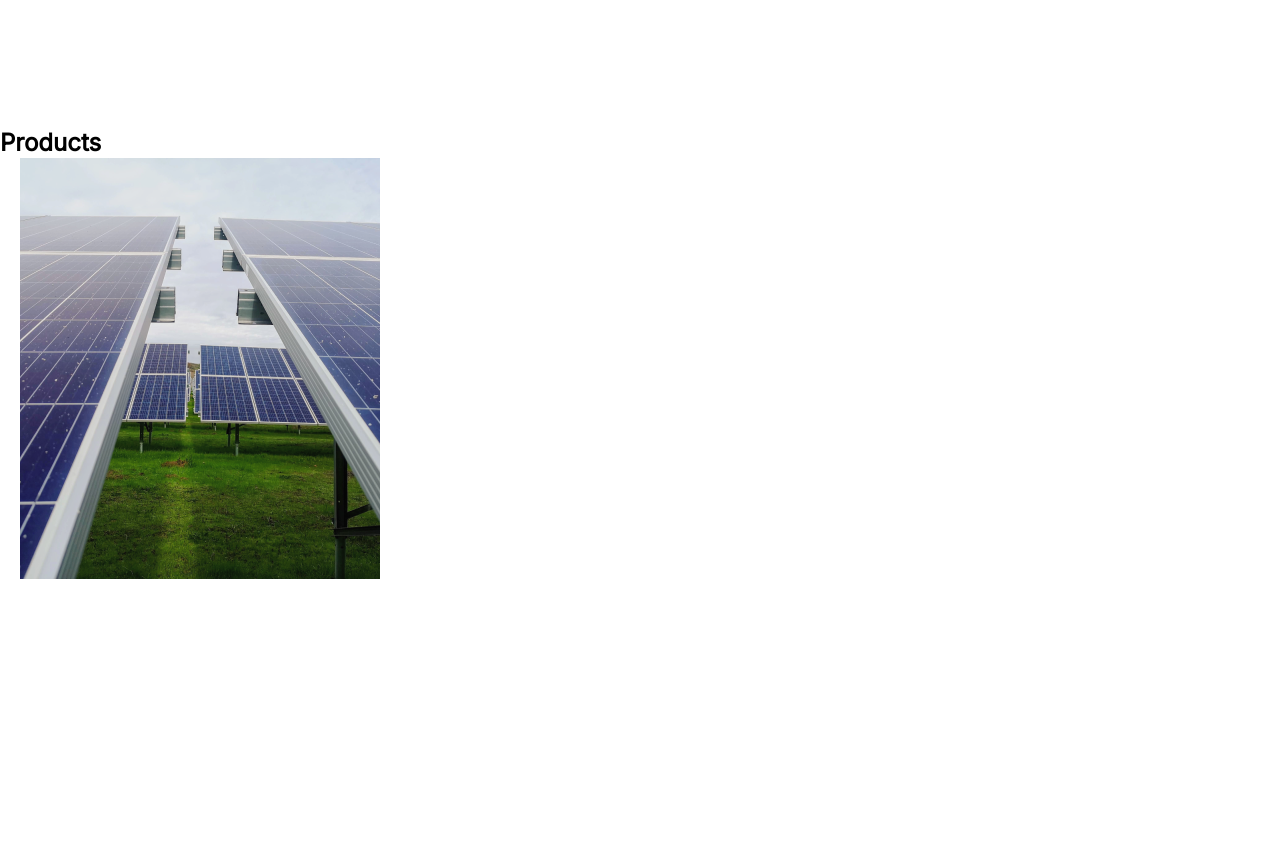
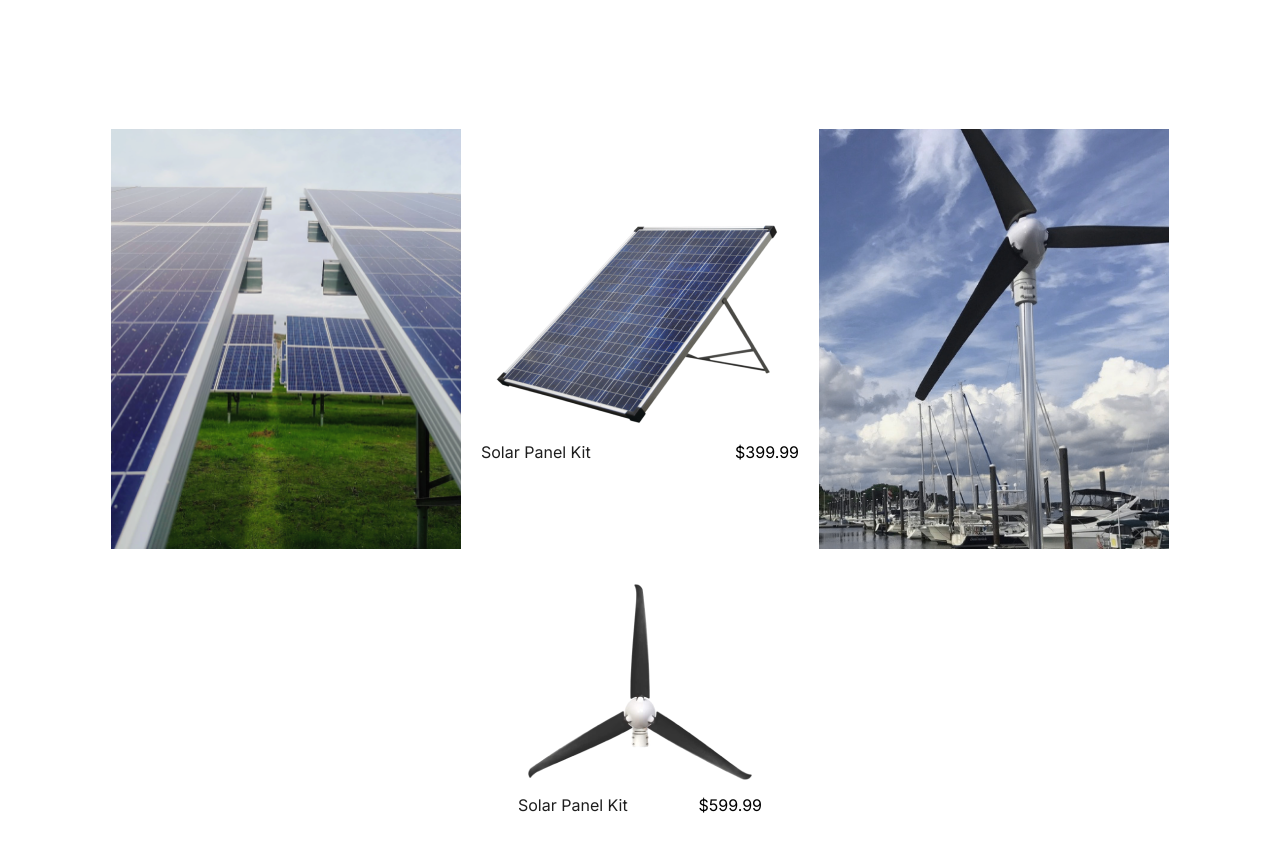
Before and after one commit to eugengailiunas/template-Renewables, a website: page index.html in a window 1280 px wide. Shown: the part 1580-2431 px from the top of the page. Before the commit the page ends 2163 px from the top, so only its background shows below. Drawn offline with Linux system fonts and the light colour scheme.

Commit message:
add products

```diff
--- a/assets/scss/main/_index.scss
+++ b/assets/scss/main/_index.scss
@@ -1 +1,2 @@
 @forward "welcome";
+@forward "products";
--- /dev/null
+++ b/assets/scss/main/_products.scss
@@ -0,0 +1,38 @@
+@use "../presets" as *;
+@use "../mixins" as *;
+
+.products {
+  padding-bottom: 100px;
+}
+
+.container {}
+
+.products__content {
+  display: flex;
+  flex-wrap: wrap;
+  align-items: center;
+  justify-content: center;
+  gap: 20px;
+}
+
+.products__image {
+  width: 350px;
+  height: 420px;
+}
+
+.item__content {}
+
+.products__item {}
+
+.products__desc {
+  display: flex;
+  flex-direction: row;
+  justify-content: space-between;
+  align-items: end;
+}
+
+.products__links {}
+
+.product__link {}
+
+.products__price {}
--- a/index.html
+++ b/index.html
@@ -85,19 +85,44 @@
         </div>
       </div>
     </section>
+
     <section class="products">
-      <!-- <h2 class="visually-hidden">Products</h2> -->
-      <h2 class="">Products</h2>
+      <h2 class="visually-hidden">Products</h2>
+      <!-- <h2 class="">Products</h2> -->
       <div class="container">
         <div class="products__content">
           <div class="products__item">
-            <img src="./assets/img/product1.png" alt="product1">
+            <img class="products__image" src="./assets/img/product1.png" alt="product1">
           </div>
+
           <div class="products__item">
+            <div class="item__content">
+              <img class="products__image-sm" src="./assets/img/product2.png" alt="product2">
+              <div class="products__desc">
+                <div class="products__links">
+                  <a href="" class="product__link">Solar Panel Kit</a>
+                </div>
+                <p class="products__price">$399.99</p>
+              </div>
+            </div>
+          </div>
 
+          <div class="products__item">
+            <img class="products__image" src="./assets/img/product3.png" alt="product3">
           </div>
-          <div class="products__item"></div>
-          <div class="products__item"></div>
+
+          <div class="products__item">
+            <div class="item__content">
+              <img class="products__image-sm" src="./assets/img/product4.png" alt="product4">
+              <div class="products__desc">
+                <div class="products__links">
+                  <a href="" class="product__link">Solar Panel Kit</a>
+                </div>
+                <p class="products__price">$599.99</p>
+              </div>
+            </div>
+          </div>
+
         </div>
       </div>
     </section>
```
Also changed, not shown: assets/css/style.css, assets/css/style.min.css, assets/img/product2.png (added), assets/img/product3.png (added), assets/img/product4.png (added).
